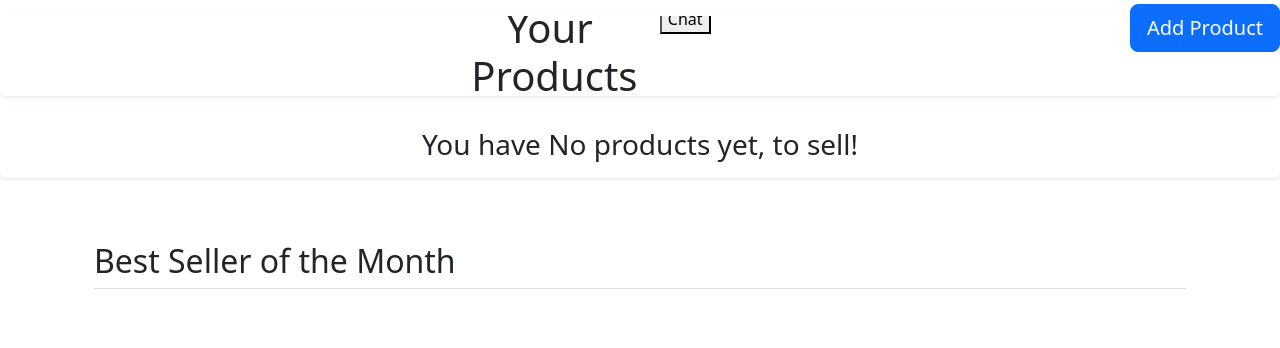
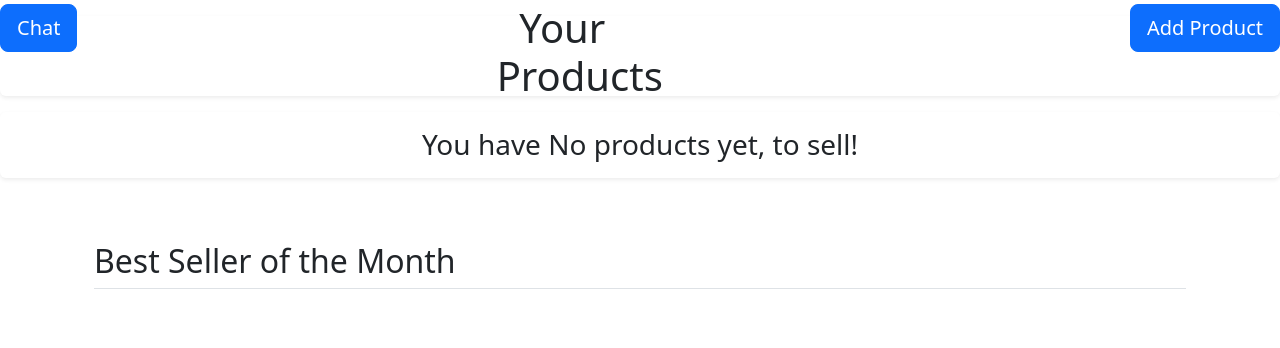
Before and after one commit to aditya0by0/ecommerce_webapp, a Flask app: template templates/seller/yourProducts.html in a window 1280 px wide. Shown: the part 72-420 px from the top of the page. Run offline with Flask 2, Linux system fonts and the light colour scheme; the template is opened without the code that fills it, so the values that code supplies are empty; some libraries are stand-ins or nearby versions.

Commit message:
Fixes
- Chat Bot UI bug Fix
- Buying/add to cart without logged user bug fix
- home spell fix
- Chats timestamp bug fix

```diff
--- a/blueprints/user.py
+++ b/blueprints/user.py
@@ -22,7 +22,7 @@ def load_logged_in_user():
 	if user_id is None:
 		g.user = None
 		flash("Please, Login in with your user account")
-
+		return redirect(url_for("auth.login"))
 	else:
 		result = SQLReadWrite.execute_query("SELECT * FROM users WHERE id = %s", (user_id,))
 		if result:
--- a/schema.sql
+++ b/schema.sql
@@ -122,8 +122,6 @@ create table chats (
     timestamp datetime default current_timestamp,
     is_read int default 0,
     is_user_d_sender int,
-    foreign key (sender_id) references users (id),
-    foreign key (recipient_id) references sellers (id),
     foreign key (product_id) references products (pid),
     CONSTRAINT check_is_user CHECK(is_user_d_sender = 1 or is_user_d_sender = 0)
 );
--- a/templates/bootstrap/carousel.html
+++ b/templates/bootstrap/carousel.html
@@ -2,7 +2,7 @@
   <div class="position-relative overflow-hidden p-3 p-md-5 m-md-3 text-center bg-body-tertiary">
     <div class="col-md-6 p-lg-5 mx-auto my-5">
       <h1 class="display-3 fw-bold">Best Place to Shop</h1>
-      <h3 class="fw-normal text-muted mb-3">But anything you want with Clickcraft</h3>
+      <h3 class="fw-normal text-muted mb-3">Buy anything you want with Clickcraft</h3>
       <div class="d-flex gap-3 justify-content-center lead fw-normal">
         <ul style="list-style-type: none;">
           <li style="display: inline;">Best Offers</li>
--- a/templates/chat/chatPage.html
+++ b/templates/chat/chatPage.html
@@ -1,7 +1,5 @@
 <!-- References for the Bootstrap : https://www.bootdey.com/snippets/view/chat-app#css -->
-
 {% extends "layout.html"%}
-
 {%block css%}
 	<link href="https://maxcdn.bootstrapcdn.com/font-awesome/4.7.0/css/font-awesome.min.css" rel="stylesheet" />
 	<link rel="stylesheet" href="/static/css/chatScreen.css">
--- a/templates/chat/senderMsg.html
+++ b/templates/chat/senderMsg.html
@@ -1,5 +1,5 @@
 <li class="clearfix">
-  <div class="message-data text-right">
+  <div class="message-data text-right" style="text-align: right;">
     <span class="message-data-time">
       {{msg.timestamp}}
     </span>
--- a/templates/seller/yourProducts.html
+++ b/templates/seller/yourProducts.html
@@ -5,17 +5,22 @@
 {%endblock%}
 
 {%block content%}
-	<div class="d-flex justify-content-center align-items-center p-3 my-3 rounded shadow-sm" style="height: 80px; overflow: auto;">
-	  <div class="row">
+	<div class="d-flex justify-content-center align-items-center p-3 my-3 rounded shadow-sm" style="height: 80px; ">
+		<div class="row">
 	    <div class="col-6 text-center">
 	      <h1>Your Products</h1>
 	    </div>
 	    <div class="col-3 text-center">
-	      <button class="btn btn-lg rounded-3 btn-primary" type="submit" style="position: absolute; right: 0;">Add Product</button>
-	      	<a href="/chat/sellerChatPage">
-	      		<button>Chat</button>
-	      	</a>
-	      </form>
+	      <button class="btn btn-lg rounded-3 btn-primary" type="submit" style="position: absolute; right: 0;">
+	      	Add Product
+	      </button>
+	      <a href="/chat/sellerChatPage">
+	      	<button class="btn btn-lg rounded-3 btn-primary"
+	      	style="position: absolute; left: 0;">
+	      		Chat
+	      	</button>
+	      </a>
+	    </div>
 	    </div>
 	  </div>
 	</div>
```
